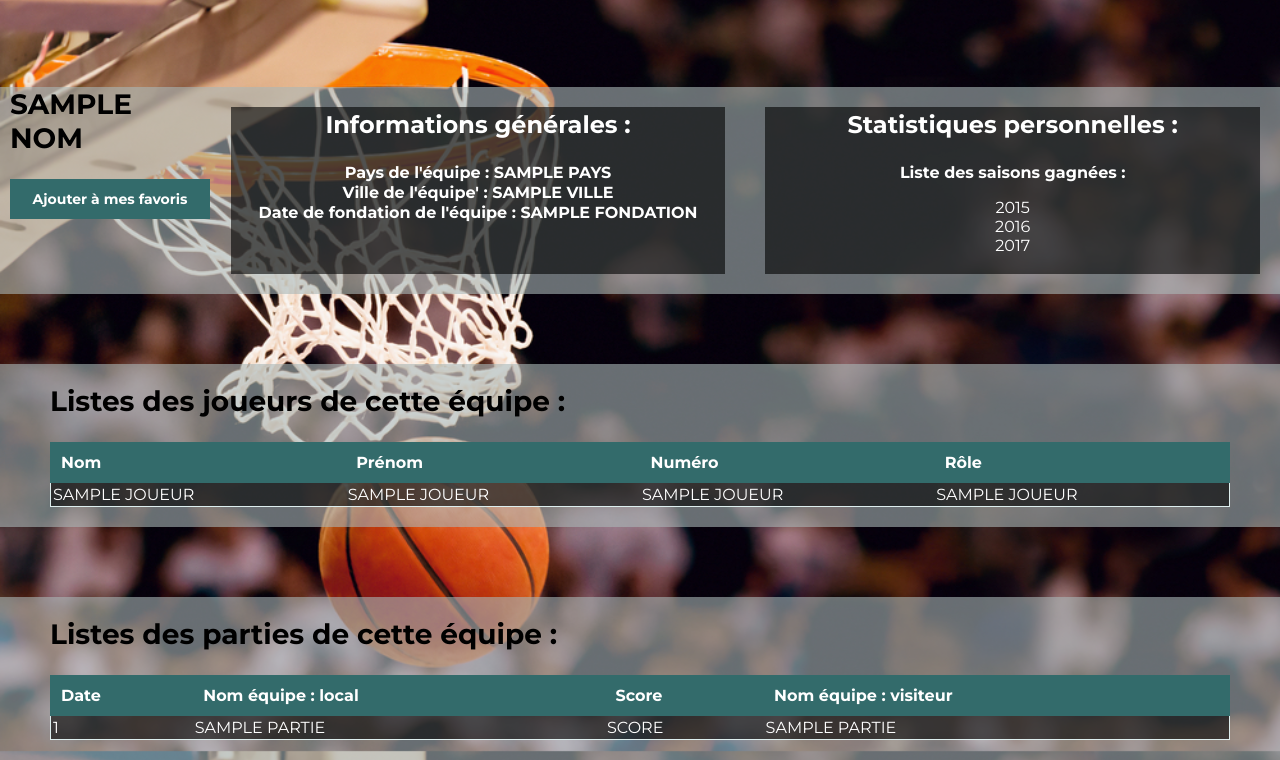
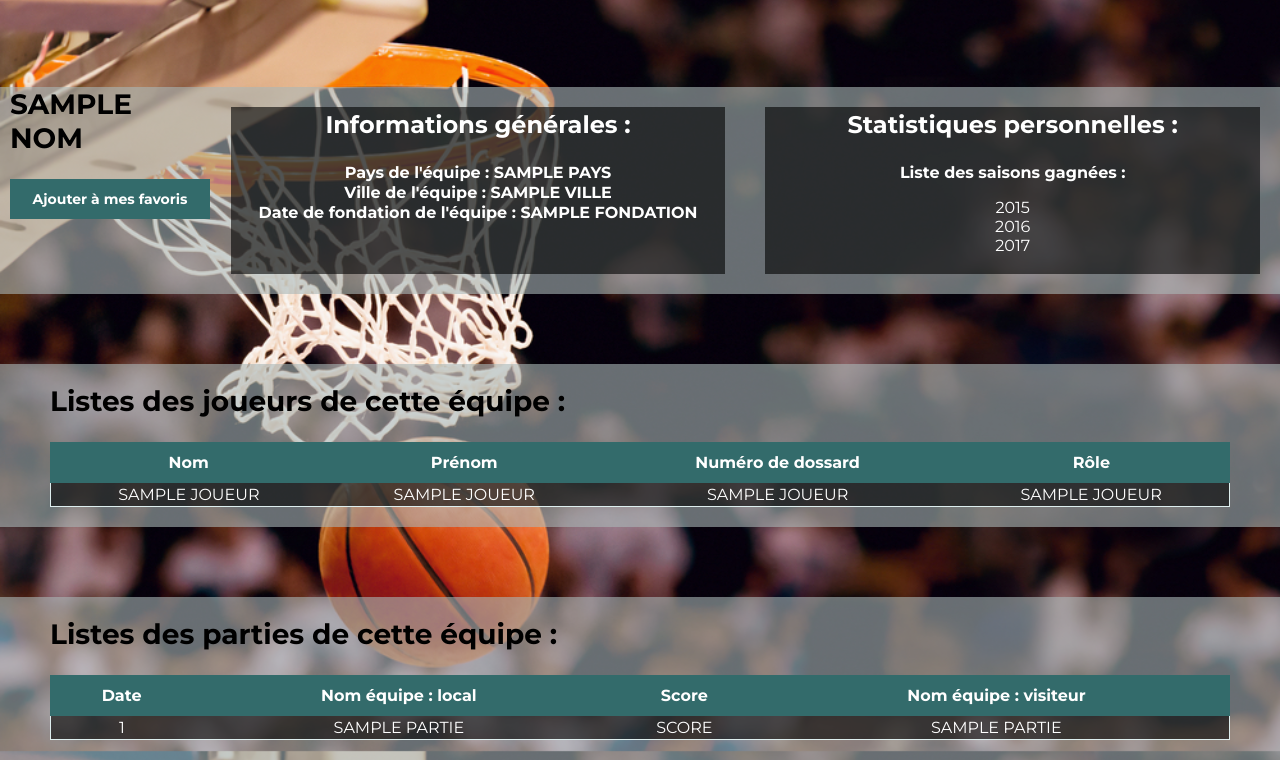
Before and after one commit to chloepelletier/projet_bdd, a Flask app: template templates/equipe.html in a window 1280 px wide. Shown: the part 63-823 px from the top of the page. Run offline with Flask 2, Linux system fonts and the light colour scheme; the template is opened without the code that fills it: most values are stand-ins (such as "Sample title", 1, 10 or a date in 2020).

Commit message:
modif styles

```diff
--- a/static/joueur.css
+++ b/static/joueur.css
@@ -208,3 +208,7 @@ button:hover {
 body{
   margin-top: 150px;
 }
+
+.cover table thead tr th, .cover table tbody tr td{
+  text-align: center
+}
--- a/templates/equipe.html
+++ b/templates/equipe.html
@@ -25,7 +25,7 @@
       <div class="general">
        <h2> Informations générales : </h2>
        <p> Pays de l'équipe : <span class="info"> {{pays}} </span> </p>
-       <p> Ville de l'équipe' : <span class="info">{{ville}} </span></p>
+       <p> Ville de l'équipe : <span class="info">{{ville}} </span></p>
        <p> Date de fondation de l'équipe : <span class="info">{{fondation}}</span> </p>
       </div>
       <div class="stats">
@@ -45,7 +45,7 @@
         <tr>
             <th>Nom</th>
             <th>Prénom</th>
-            <th>Numéro</th>
+            <th>Numéro de dossard</th>
             <th>Rôle</th>
         </tr>
     </thead>
```
